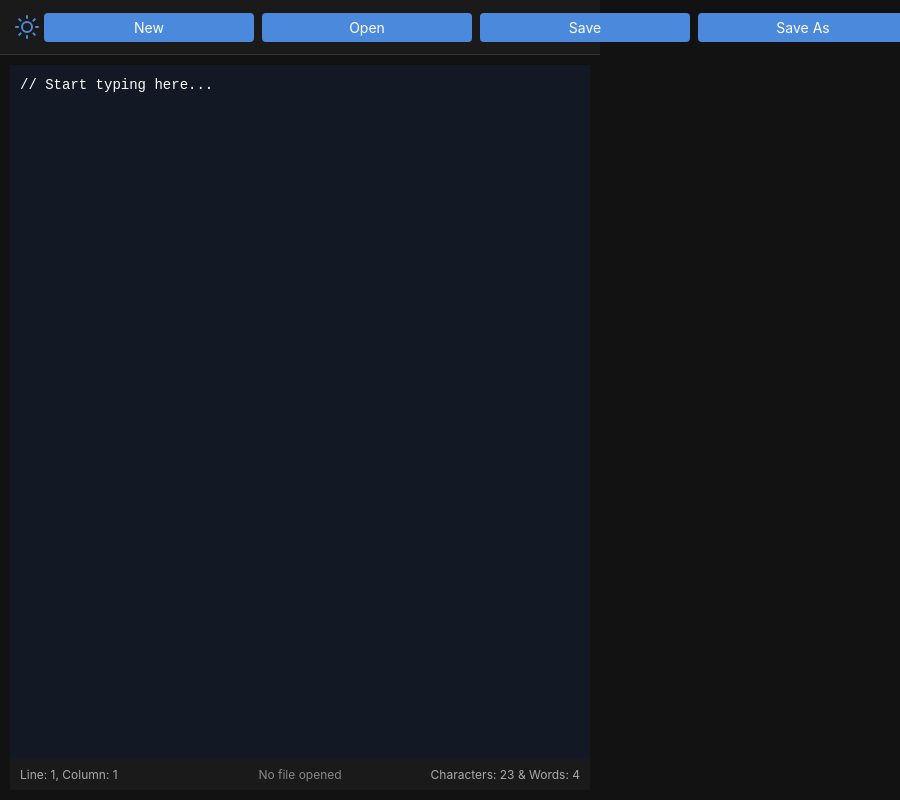
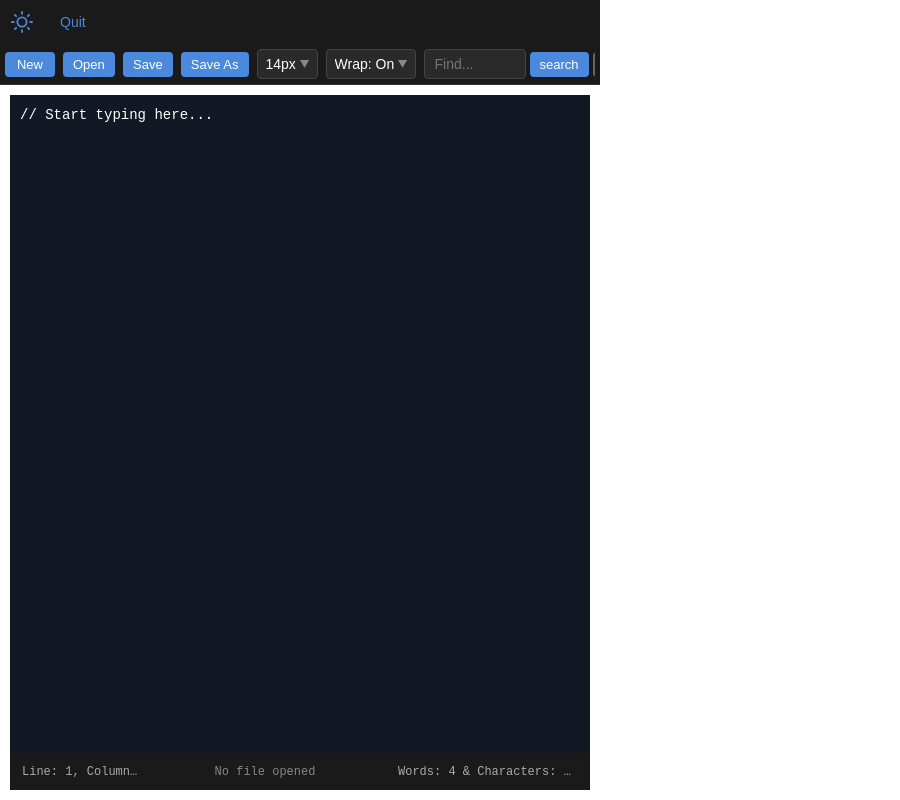
Before and after one commit to cleesmith/writers-toolkit-v2, an Electron app: page renderer/editor/index.html in a window 600 px wide. Shown: the top 800 px of the page, 900 px wide, since content can reach past the window. Drawn offline with Linux system fonts and the light colour scheme; no server answers.

Commit message:
editor fixes AND  lower "betas_max_tokens" for complete books/novels

```diff
--- a/renderer/editor/editor-specific.css
+++ b/renderer/editor/editor-specific.css
@@ -1,4 +1,4 @@
-/* Editor-specific styles that supplement the main styles.css */
+/* editor-styles.css - Specific styles for Writer's Toolkit Editor */
 
 /* Basic layout */
 body {
@@ -8,15 +8,20 @@ body {
   flex-direction: column;
   height: 100vh;
   overflow: hidden;
+  font-family: -apple-system, BlinkMacSystemFont, 'Segoe UI', Roboto, Oxygen, Ubuntu, Cantarell, 'Open Sans', 'Helvetica Neue', sans-serif;
 }
 
-/* Toolbar styling - matching the screenshots */
+/* Toolbar sizing and layout - prevent stretching */
 .toolbar {
   display: flex;
   align-items: center;
-  padding: 10px;
+  padding: 8px 10px;
   background-color: #1a1a1a;
   border-bottom: 1px solid #333;
+  gap: 8px;
+  flex-wrap: nowrap;
+  justify-content: flex-start;
+  min-height: 42px;
 }
 
 body.light-mode .toolbar {
@@ -24,8 +29,11 @@ body.light-mode .toolbar {
   border-bottom: 1px solid #ddd;
 }
 
+/* Ensure toolbar sections have proper sizing */
 .toolbar-left {
-  width: 40px;
+  width: auto;
+  min-width: 40px;
+  flex: 0 0 auto;
 }
 
 .toolbar-center {
@@ -33,15 +41,32 @@ body.light-mode .toolbar {
   align-items: center;
   gap: 8px;
   flex-grow: 1;
+  flex-wrap: nowrap;
+  overflow-x: auto;
+  padding-right: 10px;
+}
+
+.toolbar-center::-webkit-scrollbar {
+  height: 4px;
+}
+
+.toolbar-center::-webkit-scrollbar-thumb {
+  background-color: #555;
+  border-radius: 2px;
+}
+
+.toolbar-center::-webkit-scrollbar-track {
+  background-color: transparent;
 }
 
 .toolbar-right {
   display: flex;
   align-items: center;
-  gap: 15px;
+  gap: 10px;
+  flex: 0 0 auto;
 }
 
-/* Button styling to match screenshots */
+/* Button sizing - prevent overly wide buttons */
 .action-button {
   background-color: #4a89dc;
   color: white;
@@ -50,40 +75,49 @@ body.light-mode .toolbar {
   border-radius: 4px;
   font-size: 14px;
   cursor: pointer;
+  min-width: 60px;
+  max-width: 80px;
+  white-space: nowrap;
+  text-align: center;
+  flex: 0 0 auto;
 }
 
 .action-button:hover {
   background-color: #5c9ce6;
 }
 
-/* Clear button styling */
+/* Clear button sizing */
 #clear-search-btn {
-  background-color: #666; /* Different color to distinguish from search */
+  background-color: #666;
+  min-width: 50px;
+  max-width: 60px;
 }
 
 #clear-search-btn:hover {
   background-color: #777;
 }
 
-/* Icon button (theme toggle) */
+/* Theme toggle button */
 .icon-button {
   display: flex;
   align-items: center;
   justify-content: center;
   width: 34px;
   height: 34px;
+  min-width: 34px;
   border-radius: 50%;
   background-color: transparent;
   color: #4a89dc;
   border: none;
   cursor: pointer;
+  flex: 0 0 auto;
 }
 
 .icon-button:hover {
   background-color: rgba(74, 137, 220, 0.1);
 }
 
-/* Text button (Quit) */
+/* Quit button */
 .text-button {
   background: none;
   border: none;
@@ -91,16 +125,20 @@ body.light-mode .toolbar {
   padding: 6px 10px;
   font-size: 14px;
   cursor: pointer;
+  white-space: nowrap;
+  flex: 0 0 auto;
 }
 
 .text-button:hover {
   color: #5c9ce6;
 }
 
-/* Select dropdowns */
+/* Select dropdown sizing */
 .select-wrapper {
   position: relative;
-  min-width: 80px;
+  min-width: 60px;
+  max-width: 100px;
+  flex: 0 0 auto;
 }
 
 select {
@@ -113,6 +151,7 @@ select {
   appearance: none;
   padding-right: 20px;
   font-size: 14px;
+  width: 100%;
 }
 
 body.light-mode select {
@@ -132,11 +171,13 @@ body.light-mode select {
   color: #888;
 }
 
-/* Find input and button */
+/* Find input and button - prevent excessive stretching */
 .find-container {
   display: flex;
   align-items: center;
   gap: 4px;
+  flex: 0 0 auto;
+  max-width: 300px;
 }
 
 .find-input {
@@ -146,7 +187,9 @@ body.light-mode select {
   background-color: #2a2a2a;
   color: white;
   font-size: 14px;
-  min-width: 150px;
+  min-width: 120px;
+  max-width: 180px;
+  width: 100%;
 }
 
 body.light-mode .find-input {
@@ -155,24 +198,7 @@ body.light-mode .find-input {
   border: 1px solid #ccc;
 }
 
-/* Current file display - in the status bar */
-.current-file-display {
-  font-size: 12px;
-  color: #888;
-  white-space: nowrap;
-  overflow: hidden;
-  text-overflow: ellipsis;
-  max-width: 40%;
-  text-align: center;
-  flex: 1; /* Take available space */
-  margin: 0 15px; /* Add some margin on both sides */
-}
-
-body.light-mode .current-file-display {
-  color: #666;
-}
-
-/* Main content area */
+/* Editor area */
 main {
   flex-grow: 1;
   display: flex;
@@ -181,7 +207,6 @@ main {
   padding: 10px;
 }
 
-/* Editor container */
 .editor-container {
   flex-grow: 1;
   display: flex;
@@ -189,7 +214,6 @@ main {
   overflow: hidden;
 }
 
-/* Text editor */
 #editor {
   width: 100%;
   flex-grow: 1;
@@ -210,16 +234,18 @@ body.light-mode #editor {
   color: #333;
 }
 
-/* Status bar - with file name in the middle */
+/* Status bar - use flexbox properly */
 .status-bar {
   display: flex;
   justify-content: space-between;
   align-items: center;
-  padding: 8px 10px;
+  padding: 8px 12px;
   font-size: 12px;
   font-family: monospace;
   background-color: #1a1a1a;
   color: #aaa;
+  min-height: 20px;
+  gap: 5px; /* Add gap between flex items */
 }
 
 body.light-mode .status-bar {
@@ -227,18 +253,43 @@ body.light-mode .status-bar {
   color: #666;
 }
 
-/* Adjust position and statistics elements */
+/* Status elements sizing */
 #position, #statistics {
-  flex-shrink: 0; /* Prevent shrinking */
-  min-width: 150px; /* Ensure minimum width */
+  flex: 0 0 auto;
+  white-space: nowrap;
+  overflow: hidden;
+  text-overflow: ellipsis;
 }
 
 #position {
   text-align: left;
+  min-width: 100px;
+  max-width: 180px;
 }
 
 #statistics {
   text-align: right;
+  min-width: 200px;
+  max-width: 260px;
+  padding-left: 10px;
+}
+
+/* Current file display in status bar */
+.current-file-display {
+  font-size: 12px;
+  color: #888;
+  white-space: nowrap;
+  overflow: hidden;
+  text-overflow: ellipsis;
+  flex: 1 1 auto;
+  text-align: center;
+  margin: 0 10px;
+  min-width: 0;
+  max-width: calc(100% - 480px); /* Ensure there's space for position and statistics */
+}
+
+body.light-mode .current-file-display {
+  color: #666;
 }
 
 /* Theme-specific icon visibility */
@@ -258,7 +309,7 @@ body.light-mode #moon-icon {
   display: block;
 }
 
-/* Notification */
+/* Notification popup */
 .notification {
   position: fixed;
   bottom: 20px;
@@ -271,3 +322,75 @@ body.light-mode #moon-icon {
   transition: opacity 0.3s;
   z-index: 1000;
 }
+
+/* Media query for narrow screens */
+@media (max-width: 900px) {
+  .toolbar {
+    flex-wrap: wrap;
+    gap: 5px;
+    padding: 5px;
+  }
+
+  .toolbar-center {
+    order: 3;
+    width: 100%;
+    margin-top: 5px;
+    justify-content: space-between;
+  }
+
+  .action-button {
+    min-width: 50px;
+    padding: 5px 10px;
+    font-size: 13px;
+  }
+
+  .find-input {
+    min-width: 80px;
+  }
+
+  /* Status bar adjustments for smaller screens */
+  #statistics {
+    min-width: 180px; /* Ensure we have enough room for character/word counts */
+  }
+
+  .current-file-display {
+    max-width: calc(100% - 380px);
+  }
+}
+
+/* Specific fix for extra small screens */
+@media (max-width: 600px) {
+  .toolbar-center {
+    justify-content: flex-start;
+    overflow-x: auto;
+  }
+
+  .find-container {
+    max-width: 200px;
+  }
+
+  .find-input {
+    max-width: 100px;
+  }
+
+  /* Adjust status bar for very small screens */
+  .status-bar {
+    flex-wrap: nowrap;
+    overflow-x: hidden;
+  }
+
+  #position {
+    min-width: 90px;
+    max-width: 120px;
+  }
+
+  #statistics {
+    min-width: 160px;
+    max-width: 180px;
+  }
+
+  .current-file-display {
+    max-width: calc(100% - 300px);
+    margin: 0 5px;
+  }
+}
--- a/renderer/editor/index.html
+++ b/renderer/editor/index.html
@@ -5,7 +5,7 @@
   <meta http-equiv="Content-Security-Policy" content="default-src 'self'; style-src 'self' 'unsafe-inline'; script-src 'self'">
   <title>Writer's Toolkit - Editor</title>
   <!-- Link to main application styles -->
-  <link rel="stylesheet" href="../../styles.css">
+  <!-- <link rel="stylesheet" href="../../styles.css"> -->
   <!-- Additional editor-specific styles -->
   <link rel="stylesheet" href="editor-specific.css">
 </head>
@@ -74,7 +74,7 @@
       <div class="status-bar">
         <span id="position">Line: 1, Column: 1</span>
         <span id="currentFile" class="current-file-display">No file opened</span>
-        <span id="statistics">Characters: 23 & Words: 4</span>
+        <span id="statistics">Words: 4 & Characters: 23</span>
       </div>
     </div>
   </main>
--- a/renderer/editor/renderer.js
+++ b/renderer/editor/renderer.js
@@ -83,9 +83,9 @@ function updatePositionAndStats() {
 
   // Show search results count if there are matches, otherwise just show character/word count
   if (findMatches.length > 0 && currentFindIndex >= 0) {
-    statsDisplay.textContent = `Found: ${currentFindIndex + 1}/${findMatches.length} - Characters: ${text.length.toLocaleString()} & Words: ${countWords(text).toLocaleString()}`;
+    statsDisplay.textContent = `Found: ${currentFindIndex + 1}/${findMatches.length} - Words: ${countWords(text).toLocaleString()} & Characters: ${text.length.toLocaleString()}`;
   } else {
-    statsDisplay.textContent = `Characters: ${text.length.toLocaleString()} & Words: ${countWords(text).toLocaleString()}`;
+    statsDisplay.textContent = `Words: ${countWords(text).toLocaleString()} & Characters: ${text.length.toLocaleString()}`;
   }
 }
 
```
Also changed, not shown: writers-toolkit-db.json (+4 -4 lines).
